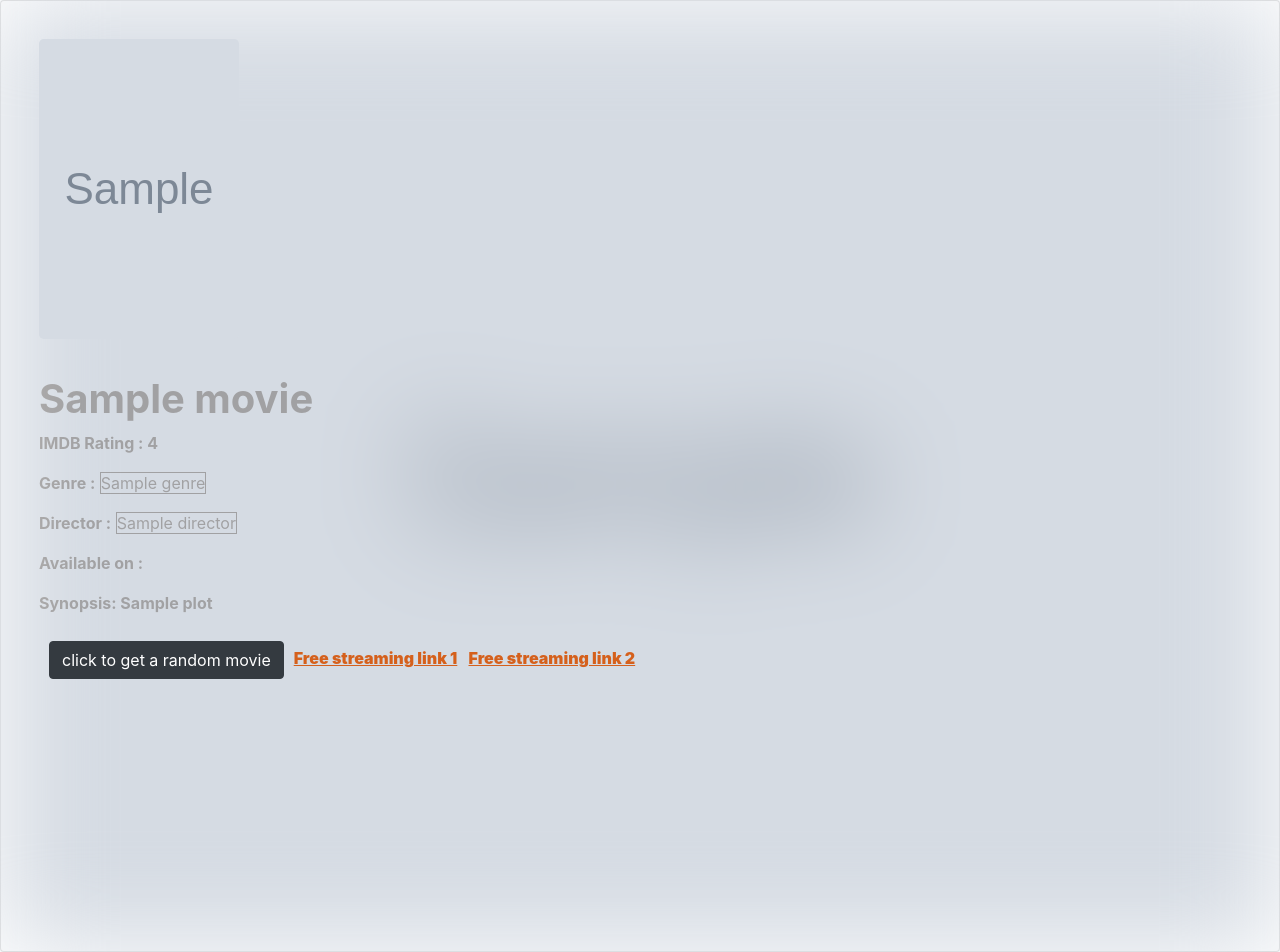
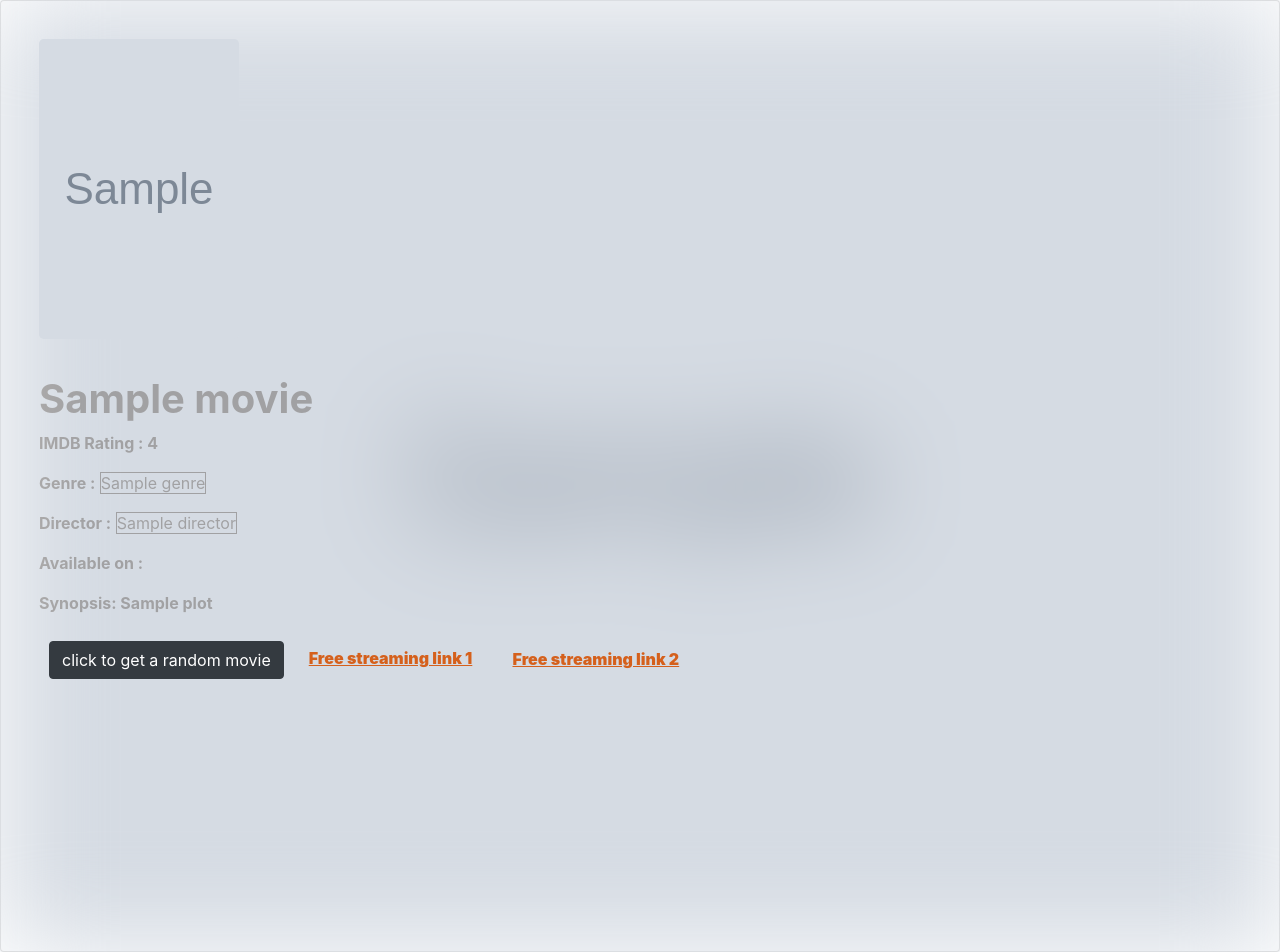
Before and after one commit to Abishek-Balasubramaniam/suggest-a-random-movie, a Django app: template templates/movie_details.html in a window 1280 px wide. Run offline with Django 3.2, Linux system fonts and the light colour scheme; the template is opened without the code that fills it: most values are stand-ins (such as "Sample title", 1, 10 or a date in 2020); grey boxes marked "Sample" are stand-in pictures; some libraries are stand-ins or nearby versions.

Commit message:
first commit

```diff
--- a/templates/movie_details.html
+++ b/templates/movie_details.html
@@ -58,13 +58,13 @@
                   <button onclick="myFunction()" class="btn btn-dark">click to get a random movie</button>
 
                </div>
-               <ul class="list-inline" style="mix-blend-mode: difference;padding: 15px;">
+               <ul class="list-inline" style="mix-blend-mode: difference;">
                   <li class="list-inline-item">
-                     <a href="{{my_movie.free_url1}}" class="float-sm-left" style="text-decoration: underline;mix-blend-mode: difference; ">Free streaming link 1</a>
+                     <a href="{{my_movie.free_url1}}" class="float-sm-left" style="text-decoration: underline;mix-blend-mode: difference; padding: 15px;">Free streaming link 1</a>
                   </li>
 
                      <li class="list-inline-item">
-                        <a href="{{my_movie.free_url2}}" class="float-sm-left" style="text-decoration: underline;mix-blend-mode: difference; ">Free streaming link 2</a>
+                        <a href="{{my_movie.free_url2}}" class="float-sm-left" style="text-decoration: underline;mix-blend-mode: difference;padding: 14px; ">Free streaming link 2</a>
 
                      </li>
 
```
